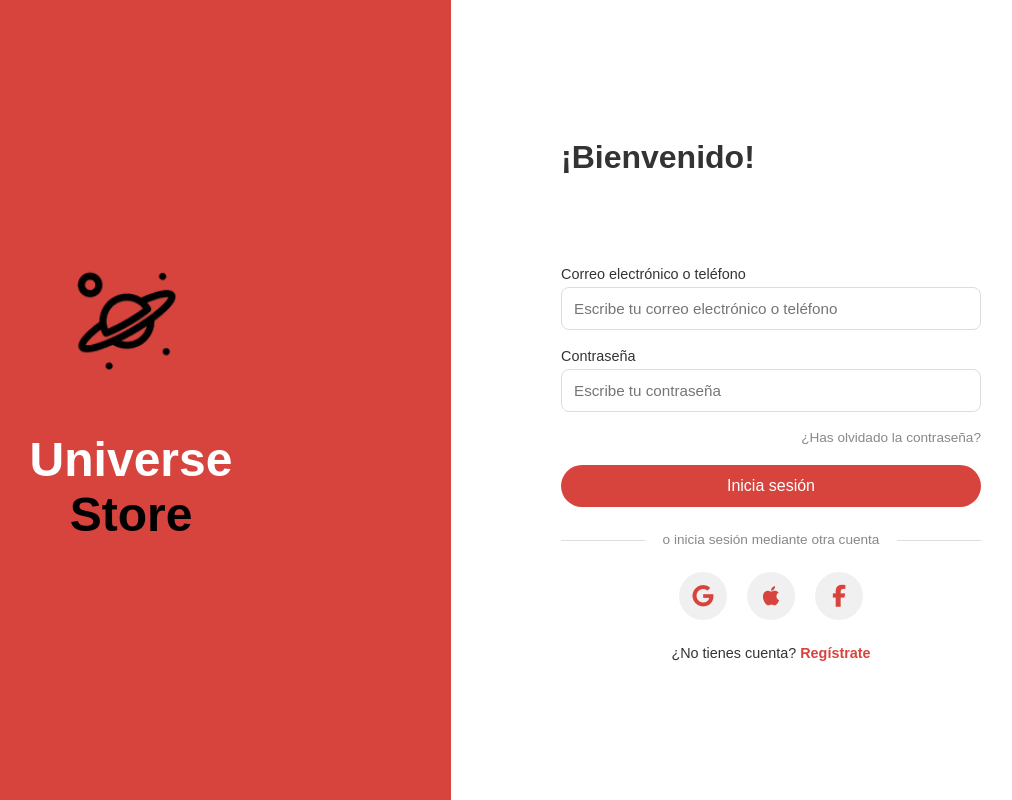
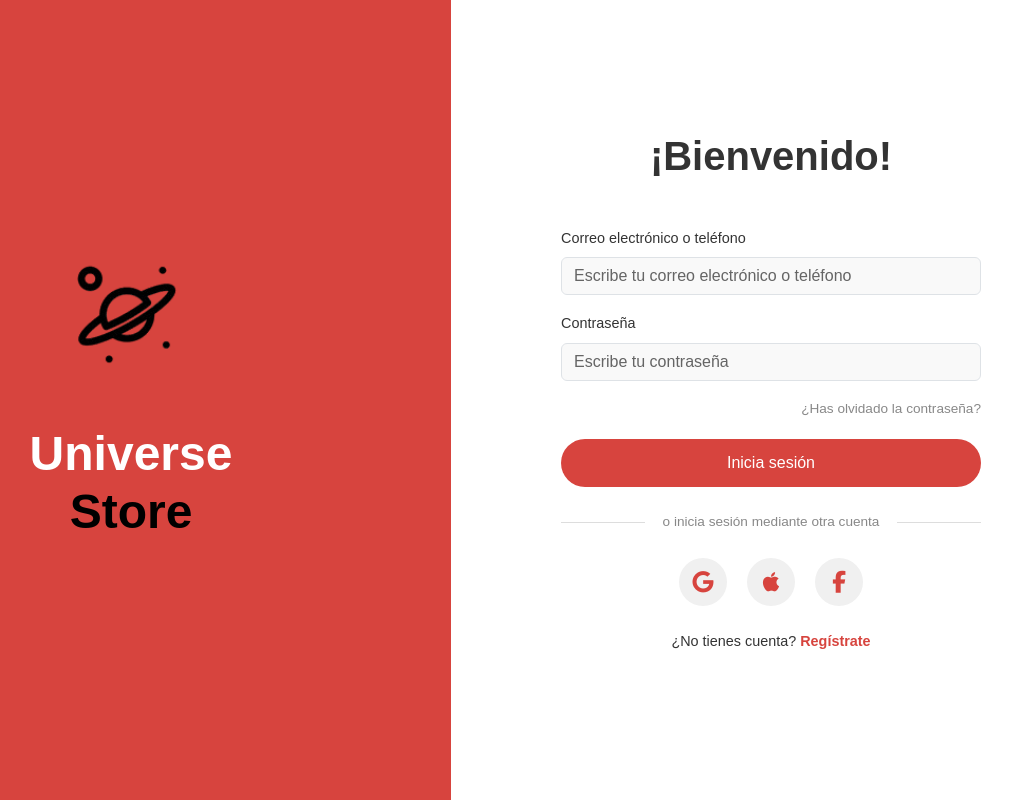
Before and after one commit to Alejandro-1998/UniverseStore, a plain HTML site: page content/login.html in a window 1280 px wide. Shown: the whole page, without its empty margins (189-1201 px from the left). Drawn offline with Linux system fonts and the light colour scheme.

Commit message:
login bootstrap

```diff
--- a/content/login.html
+++ b/content/login.html
@@ -6,32 +6,40 @@
   <meta name="viewport" content="width=device-width, initial-scale=1.0" />
   <meta name="author" content="Alejandro Caballero Luque">
   <title>Iniciar sesión</title>
-    <link rel="stylesheet" href="../css/styles.css" />
+  <link href="../css/main.css" rel="stylesheet">
+  <link rel="stylesheet" href="https://cdnjs.cloudflare.com/ajax/libs/font-awesome/6.5.0/css/all.min.css">
   <link rel="icon" type="image/x-icon" href="../ico/logoUniverseStore.ico">
-    <link rel="stylesheet" href="https://cdnjs.cloudflare.com/ajax/libs/font-awesome/6.5.0/css/all.min.css">
 </head>
 
 <body>
-    <div class="container-login">
-        <div class="seccion-izquierda">
+  <div class="container-fluid container-login p-0">
+    <!-- Izquierda -->
+    <div class="col-12 col-md-6 seccion-izquierda">
       <img src="../img/logo.png" alt="Logo">
       <h1>Universe<br><span>Store</span></h1>
     </div>
 
-        <div class="seccion-derecha">
+    <!-- Derecha -->
+    <div class="col-12 col-md-6 seccion-derecha">
       <div class="login-container">
-                <h1>¡Bienvenido!</h1><br><br><br><br><br>
+        <h1 class="text-center fw-bold mb-5">¡Bienvenido!</h1>
 
         <form>
-                    <label for="email">Correo electrónico o teléfono</label>
-                    <input type="text" id="email" placeholder="Escribe tu correo electrónico o teléfono" required>
+          <div class="mb-3">
+            <label for="email" class="form-label">Correo electrónico o teléfono</label>
+            <input type="text" id="email" class="form-control" placeholder="Escribe tu correo electrónico o teléfono" required>
+          </div>
 
-                    <label for="password">Contraseña</label>
-                    <input type="password" id="password" placeholder="Escribe tu contraseña" required>
+          <div class="mb-3">
+            <label for="password" class="form-label">Contraseña</label>
+            <input type="password" id="password" class="form-control" placeholder="Escribe tu contraseña" required>
+          </div>
 
           <a href="#" class="olvidar">¿Has olvidado la contraseña?</a>
 
-                    <button onclick="window.location.href='../index.html'" class="btnIniciarSesion">Inicia sesión</button>
+          <button type="button" onclick="window.location.href='../index.html'" class="btnIniciarSesion">
+            Inicia sesión
+          </button>
 
           <div class="otraCuenta">
             <span>o inicia sesión mediante otra cuenta</span>
@@ -51,5 +59,4 @@
     </div>
   </div>
 </body>
-
 </html>
--- /dev/null
+++ b/scss/login.scss
@@ -0,0 +1,143 @@
+.container-login {
+  width: 100%;
+  height: 100vh;
+  display: flex;
+}
+
+/* Sección izquierda */
+.seccion-izquierda {
+  background-color: #d7443e;
+  color: #fff;
+  display: flex;
+  flex-direction: column;
+  justify-content: center;
+  align-items: center;
+  img {
+    width: 150px;
+    margin-bottom: 50px;
+  }
+  h1 {
+    font-size: 3rem;
+    font-weight: 700;
+    text-align: center;
+    span {
+      color: #000;
+    }
+  }
+}
+
+/* Sección derecha */
+.seccion-derecha {
+  background-color: #fff;
+  display: flex;
+  justify-content: center;
+  align-items: center;
+  .login-container {
+    width: 420px;
+  }
+}
+
+/* Inputs y botones */
+form {
+  label {
+    font-size: 0.9rem;
+    color: #333;
+    display: block;
+    margin-bottom: 5px;
+  }
+
+  input {
+    width: 100%;
+    padding: 12px;
+    border: 1px solid #ddd;
+    border-radius: 8px;
+    background-color: #fff;
+    margin-bottom: 18px;
+    font-size: 0.95rem;
+  }
+
+  .btnIniciarSesion {
+    width: 100%;
+    padding: 12px;
+    background-color: #d7443e;
+    color: #fff;
+    border: none;
+    border-radius: 25px;
+    font-size: 1rem;
+    cursor: pointer;
+    transition: 0.3s;
+    &:hover {
+      background-color: #c63631;
+    }
+  }
+}
+
+.olvidar {
+  display: block;
+  text-align: right;
+  font-size: 0.85rem;
+  color: #888;
+  margin-bottom: 20px;
+}
+
+.otraCuenta {
+  text-align: center;
+  margin: 25px 0;
+  position: relative;
+  font-size: 0.85rem;
+  color: #888;
+  &::before,
+  &::after {
+    content: "";
+    position: absolute;
+    top: 50%;
+    width: 20%;
+    height: 1px;
+    background: #ddd;
+  }
+  &::before {
+    left: 0;
+  }
+  &::after {
+    right: 0;
+  }
+}
+
+/* Redes sociales */
+.redesSociales {
+  display: flex;
+  justify-content: center;
+  gap: 20px;
+  margin-bottom: 25px;
+  .social {
+    width: 48px;
+    height: 48px;
+    border: none;
+    border-radius: 50%;
+    background-color: #f0f0f0;
+    display: flex;
+    justify-content: center;
+    align-items: center;
+    cursor: pointer;
+    font-size: 22px;
+    transition: all 0.3s ease;
+    i {
+      color: #d7443e;
+    }
+    &:hover {
+      transform: scale(1.1);
+      box-shadow: 0 0 8px rgba(0, 0, 0, 0.15);
+    }
+  }
+}
+
+/* Texto de registro */
+.registro {
+  text-align: center;
+  font-size: 0.9rem;
+  a {
+    color: #d7443e;
+    font-weight: 600;
+    text-decoration: none;
+  }
+}
--- a/scss/main.scss
+++ b/scss/main.scss
@@ -9,3 +9,4 @@
 @import "components";
 @import "custom";
 @import "home";
+@import "login";
```
Also changed, not shown: css/main.css. Lines whose indentation alone changed are shown as unchanged.
